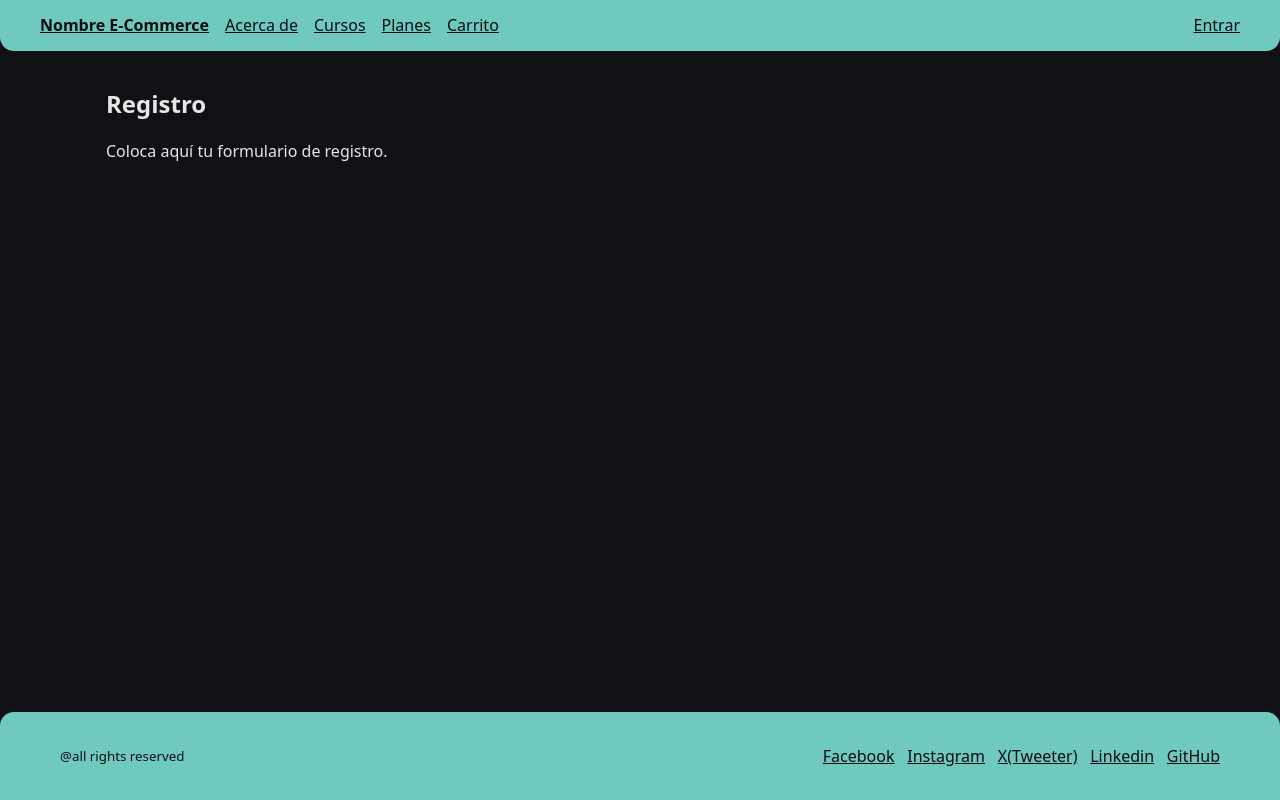
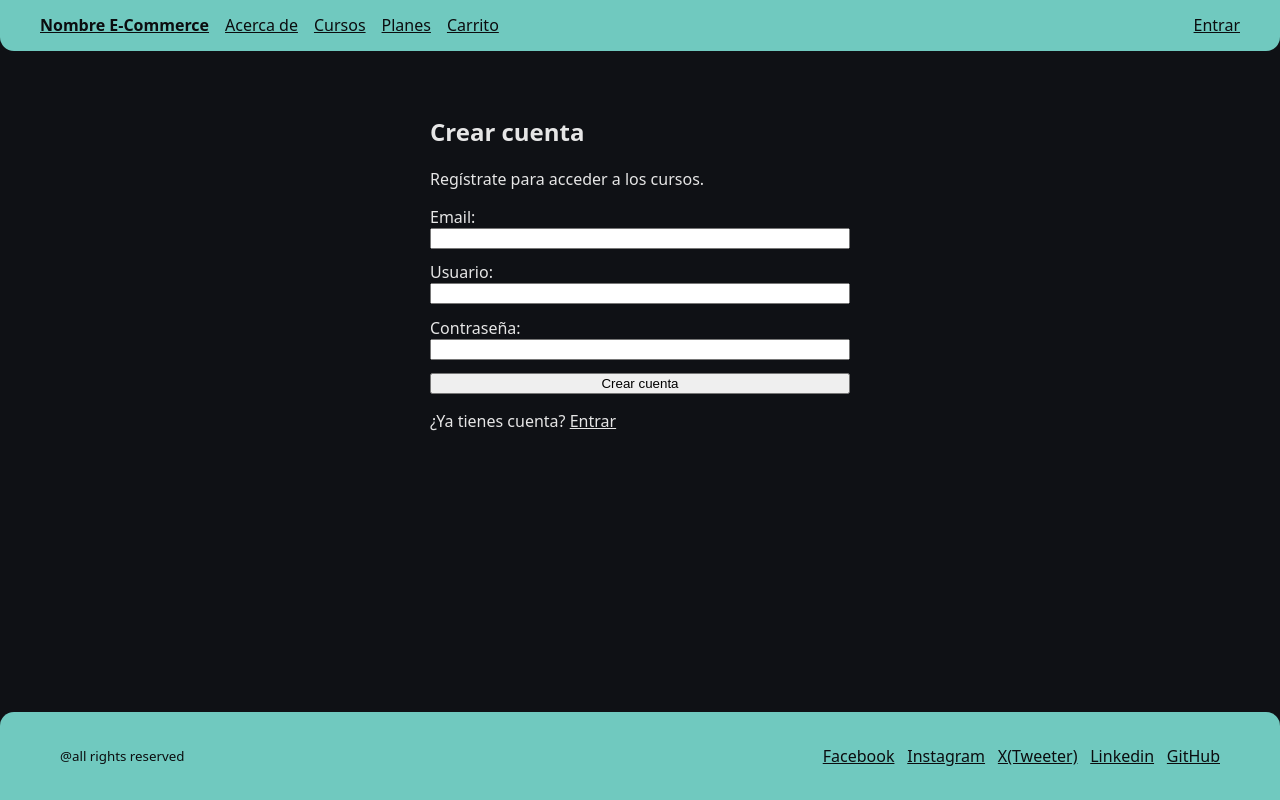
Before and after one commit to franmoyano/EliteCoders-CuartoSemestre, a Vue app in the folder Proyecto Integrador E-Commerce/frontend/: page /register in a window 1280 px wide. Built offline with nearby package versions, Linux system fonts and the light colour scheme; no server answers.

Commit message:
fix auth

```diff
--- a/Proyecto Integrador E-Commerce/frontend/src/pages/Login.vue
+++ b/Proyecto Integrador E-Commerce/frontend/src/pages/Login.vue
@@ -30,6 +30,7 @@
         {{ authStore.isLoading ? 'Cargando...' : 'Entrar' }}
       </button>
     </form>
+    <p style="margin-top:1rem">¿No tienes cuenta? <RouterLink to="/register">Crear cuenta</RouterLink></p>
   </section>
 </template>
 
--- a/Proyecto Integrador E-Commerce/frontend/src/pages/Register.vue
+++ b/Proyecto Integrador E-Commerce/frontend/src/pages/Register.vue
@@ -1,6 +1,65 @@
 <template>
-  <section>
-    <h1>Registro</h1>
-    <p>Coloca aquí tu formulario de registro.</p>
+  <section class="login-container">
+    <h1>Crear cuenta</h1>
+    <p>Regístrate para acceder a los cursos.</p>
+
+    <form @submit.prevent="handleRegister" class="login-form">
+      <div class="form-group">
+        <label for="email">Email:</label>
+        <input type="email" id="email" v-model="email" required />
+      </div>
+
+      <div class="form-group">
+        <label for="username">Usuario:</label>
+        <input type="text" id="username" v-model="username" required />
+      </div>
+
+      <div class="form-group">
+        <label for="password">Contraseña:</label>
+        <input type="password" id="password" v-model="password" required />
+      </div>
+
+      <p v-if="error" class="error-message">{{ error }}</p>
+
+      <button type="submit" :disabled="authStore.isLoading">
+        {{ authStore.isLoading ? 'Creando...' : 'Crear cuenta' }}
+      </button>
+    </form>
+
+    <p style="margin-top:1rem">¿Ya tienes cuenta? <RouterLink to="/login">Entrar</RouterLink></p>
   </section>
 </template>
+
+<script setup>
+import { ref } from 'vue'
+import { useRouter } from 'vue-router'
+import { useAuthStore } from '@/stores/auth'
+
+const email = ref('')
+const username = ref('')
+const password = ref('')
+const error = ref(null)
+
+const router = useRouter()
+const authStore = useAuthStore()
+
+const handleRegister = async () => {
+  error.value = null
+  try {
+    await authStore.register(email.value, username.value, password.value)
+    // After a successful registration, redirect to login so user can sign in
+    router.push('/login')
+  } catch (err) {
+    // Djoser returns validation errors in err.response.data
+    error.value = err?.response?.data?.detail || JSON.stringify(err?.response?.data) || 'Error al registrar'
+  }
+}
+</script>
+
+<style scoped>
+/* Reuse simple layout styles from Login page */
+.login-container{max-width:420px;margin:3rem auto}
+.login-form{display:grid;gap:.8rem}
+.form-group{display:flex;flex-direction:column}
+.error-message{color:#ff6b6b}
+</style>
--- a/Proyecto Integrador E-Commerce/frontend/src/stores/auth.js
+++ b/Proyecto Integrador E-Commerce/frontend/src/stores/auth.js
@@ -50,6 +50,23 @@ export const useAuthStore = defineStore('auth', () => {
   }
 
   /**
+   * Registra un nuevo usuario usando Djoser (POST /auth/users/)
+   * Si el registro es exitoso, retorna la respuesta. No hace login automático.
+   */
+  async function register(email, username, password) {
+    isLoading.value = true
+    try {
+      const payload = { email, username, password }
+      const response = await api.post('auth/users/', payload)
+      return response
+    } catch (error) {
+      throw error
+    } finally {
+      isLoading.value = false
+    }
+  }
+
+  /**
    * Obtiene los datos del usuario (endpoint /me/ de Djoser)
    */
   async function fetchUser() {
@@ -88,6 +105,7 @@ export const useAuthStore = defineStore('auth', () => {
     user,
     isLoading,
     login,
+    register,
     fetchUser,
     logout
   };
```
Also changed, not shown: 2 other files (tests, documents, lock files or other folders).
